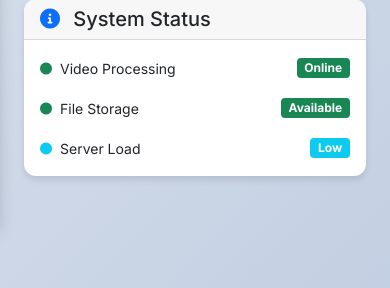
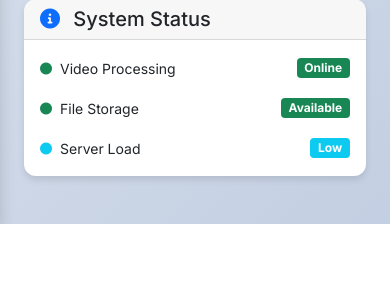
Before and after one commit to monkiravn/tiktok_webapp, a Flask app: page /dashboard in a window 390 px wide. Shown: the part 1511-1799 px from the top of the page. After the commit the page ends 1735 px from the top, so only its background shows below. Run offline with Flask 3, Linux system fonts and the light colour scheme; the visitor is signed in with stand-in values (Sample User, id 1).

Commit message:
Refactor layout styles: adjust height properties for main layout and containers to improve responsiveness

```diff
--- a/static/css/style.css
+++ b/static/css/style.css
@@ -20,6 +20,7 @@ body {
     display: flex;
     flex-direction: column;
     overflow-x: hidden;
+    overflow-y: auto;
 }
 
 /* Custom Scrollbar for Navbar */
@@ -459,11 +460,12 @@ body {
 /* Main Layout */
 .main-layout {
     display: flex;
-    min-height: 100vh;
+    height: calc(100vh - var(--navbar-height));
     margin-top: var(--navbar-height);
     position: relative;
     flex: 1;
     padding-top: 0;
+    overflow: hidden;
 }
 
 /* Login page specific layout adjustments */
@@ -730,9 +732,11 @@ body {
     display: flex;
     flex-direction: column;
     transition: margin-left 0.3s ease;
-    min-height: calc(100vh - var(--navbar-height));
+    height: calc(100vh - var(--navbar-height));
     z-index: 1;
     position: relative;
+    overflow-y: auto;
+    overflow-x: hidden;
 }
 
 .main-content.with-sidebar {
@@ -761,6 +765,7 @@ body {
     z-index: 1;
     position: relative;
     overflow: visible;
+    height: 100%;
 }
 
 /* Mobile Responsive */
@@ -784,6 +789,17 @@ body {
     .main-content.sidebar-collapsed,
     .main-content.sidebar-expanded {
         margin-left: 0;
+    }
+
+    .main-layout {
+        height: calc(100vh - var(--navbar-height));
+        overflow: hidden;
+    }
+
+    .main-content {
+        height: calc(100vh - var(--navbar-height));
+        overflow-y: auto;
+        overflow-x: hidden;
     }
 
     /* Ensure mobile sidebar stays attached to header */
@@ -962,7 +978,13 @@ body {
 .main-content .container-fluid {
     padding: 0;
     margin: 0;
-    height: 100%;
+    min-height: auto;
+    max-height: 100%;
+}
+
+.main-content .container-fluid.p-0 {
+    height: auto;
+    overflow: visible;
 }
 
 /* Fix any potential scroll issues */
--- a/templates/dashboard.html
+++ b/templates/dashboard.html
@@ -1,7 +1,7 @@
 {% extends "base.html" %}
 
 {% block content %}
-<div class="container-fluid p-0 h-100">
+<div class="container-fluid p-0">
     <!-- Header Section -->
     <div class="p-4 pb-3">
         <h1 class="display-6 fw-bold text-gradient mb-2">
--- a/templates/video_upload.html
+++ b/templates/video_upload.html
@@ -5,7 +5,7 @@
 {% endblock %}
 
 {% block content %}
-<div class="container-fluid p-0 h-100">
+<div class="container-fluid p-0">
     {% if not result %}
     <!-- Header Section -->
     <div class="p-4 pb-3">
```
